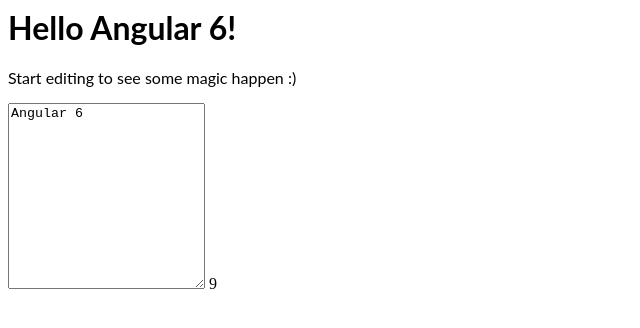
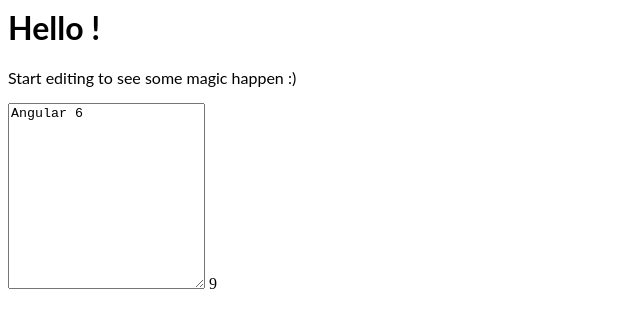
Before and after one commit to srkreddydendi/angular-text-row-ristrict-to-fixed, an Angular app: page / in a window 1280 px wide. Shown: the top 328 px of the page, without its empty margins (0-640 px from the left). Built offline with nearby package versions, Linux system fonts and the light colour scheme.

Commit message:
2 files modified

```diff
--- a/src/app/app.component.html
+++ b/src/app/app.component.html
@@ -1,4 +1,4 @@
-<hello name="{{ name }}"></hello>
+<hello name="{{ finalText }}"></hello>
 <p>
   Start editing to see some magic happen :)
 </p>
--- a/src/app/app.component.ts
+++ b/src/app/app.component.ts
@@ -19,6 +19,14 @@
 
       if (k == 22) {
         //  k=0;
+        if(this.name.charAt(i)!= ""){
+          let lastIndex = this.name.lastIndexOf(" ");
+          this.name.substring(0, lastIndex-1)+ "\n" + this.name.substring(lastIndex, this.name.length);
+
+        }else{
+          this.name.concat("\n");
+        }
+        this.finalText = this.name;
         console.log(k);
         console.log(name);
         k = 0;
```
